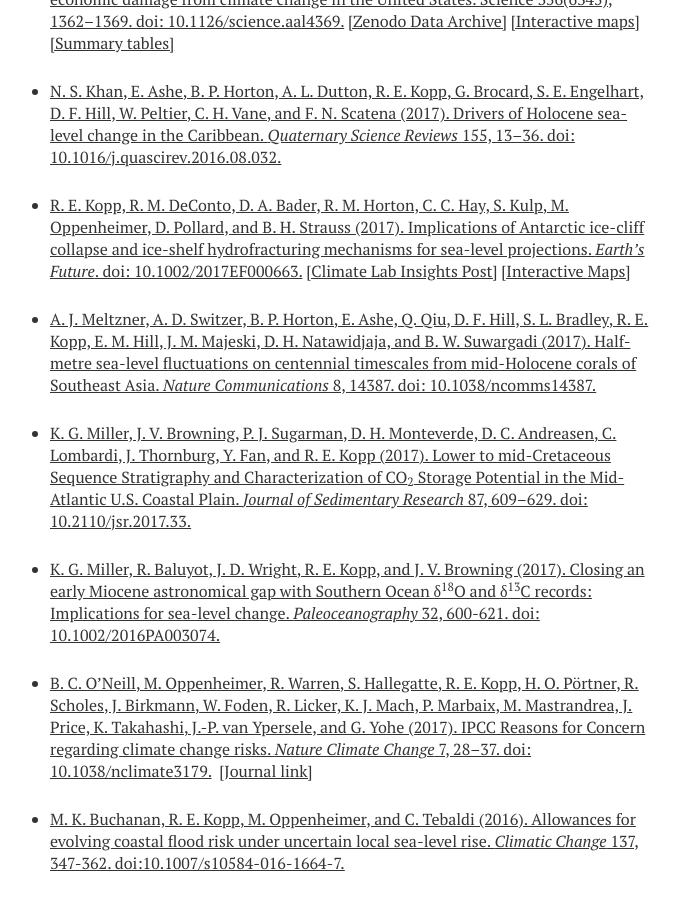
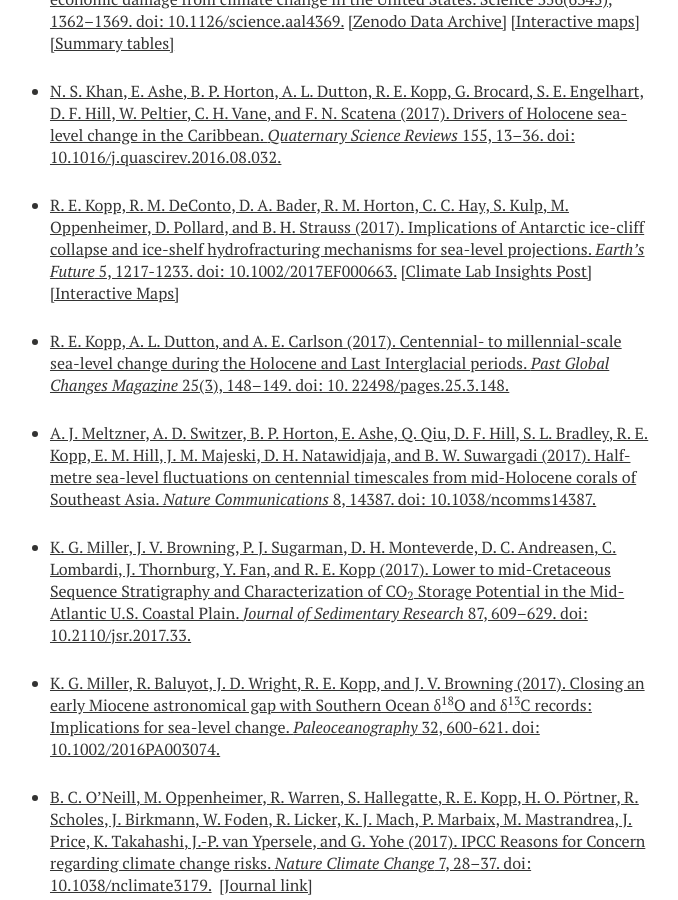
Before and after one commit to mrke/bobkopp.github.io, a Jekyll site: the page built from papers/index.md, in a window 1280 px wide and 900 px high, scrolled down 2348 px. Shown: the whole window, without its empty margins (310-988 px from the left). Built offline with Jekyll 4.4.1, drawn with Linux system fonts in a browser that asks for light colours; nearby versions of some CDN libraries; some of the changed text lies outside the part shown.

Commit message:
page numbers

```diff
--- a/papers/index.md
+++ b/papers/index.md
@@ -59,7 +59,9 @@
 
 * [N. S. Khan, E. Ashe, B. P. Horton, A. L. Dutton, R. E. Kopp, G. Brocard, S. E. Engelhart, D. F. Hill, W. Peltier, C. H. Vane, and F. N. Scatena (2017). Drivers of Holocene sea-level change in the Caribbean. _Quaternary Science Reviews_ 155, 13–36. doi: 10.1016/j.quascirev.2016.08.032.](http://dx.doi.org/10.1016/j.quascirev.2016.08.032)
 
-* [R. E. Kopp, R. M. DeConto, D. A. Bader, R. M. Horton, C. C. Hay, S. Kulp, M. Oppenheimer, D. Pollard, and B. H. Strauss (2017). Implications of Antarctic ice-cliff collapse and ice-shelf hydrofracturing mechanisms for sea-level projections. _Earth's Future_. doi: 10.1002/2017EF000663.](http://dx.doi.org/10.1002/2017EF000663) [[Climate Lab Insights Post]](http://www.impactlab.org/news-insights/kopp-ice-sea-level-rise-projections/) [[Interactive Maps]](http://stakes.climatecentral.org/)
+* [R. E. Kopp, R. M. DeConto, D. A. Bader, R. M. Horton, C. C. Hay, S. Kulp, M. Oppenheimer, D. Pollard, and B. H. Strauss (2017). Implications of Antarctic ice-cliff collapse and ice-shelf hydrofracturing mechanisms for sea-level projections. _Earth's Future_ 5, 1217-1233. doi: 10.1002/2017EF000663.](http://dx.doi.org/10.1002/2017EF000663) [[Climate Lab Insights Post]](http://www.impactlab.org/news-insights/kopp-ice-sea-level-rise-projections/) [[Interactive Maps]](http://stakes.climatecentral.org/)
+
+* [R. E. Kopp, A. L. Dutton, and A. E. Carlson (2017). Centennial- to millennial-scale sea-level change during the Holocene and Last Interglacial periods. _Past Global Changes Magazine_ 25(3), 148–149. doi: 10. 22498/pages.25.3.148.](http://dx.doi.org/10. 22498/pages.25.3.148)
 
 * [A. J. Meltzner, A. D. Switzer, B. P. Horton, E. Ashe, Q. Qiu, D. F. Hill, S. L. Bradley, R. E. Kopp, E. M. Hill, J. M. Majeski, D. H. Natawidjaja, and B. W. Suwargadi (2017). Half-metre sea-level fluctuations on centennial timescales from mid-Holocene corals of Southeast Asia. _Nature Communications_ 8, 14387. doi: 10.1038/ncomms14387.](http://dx.doi.org/10.1038/ncomms14387)
 
```
Also changed, not shown: other parts of papers/index.md (+1 -1 lines), presentations/index.md (+3 -1 lines), 1 other file.
